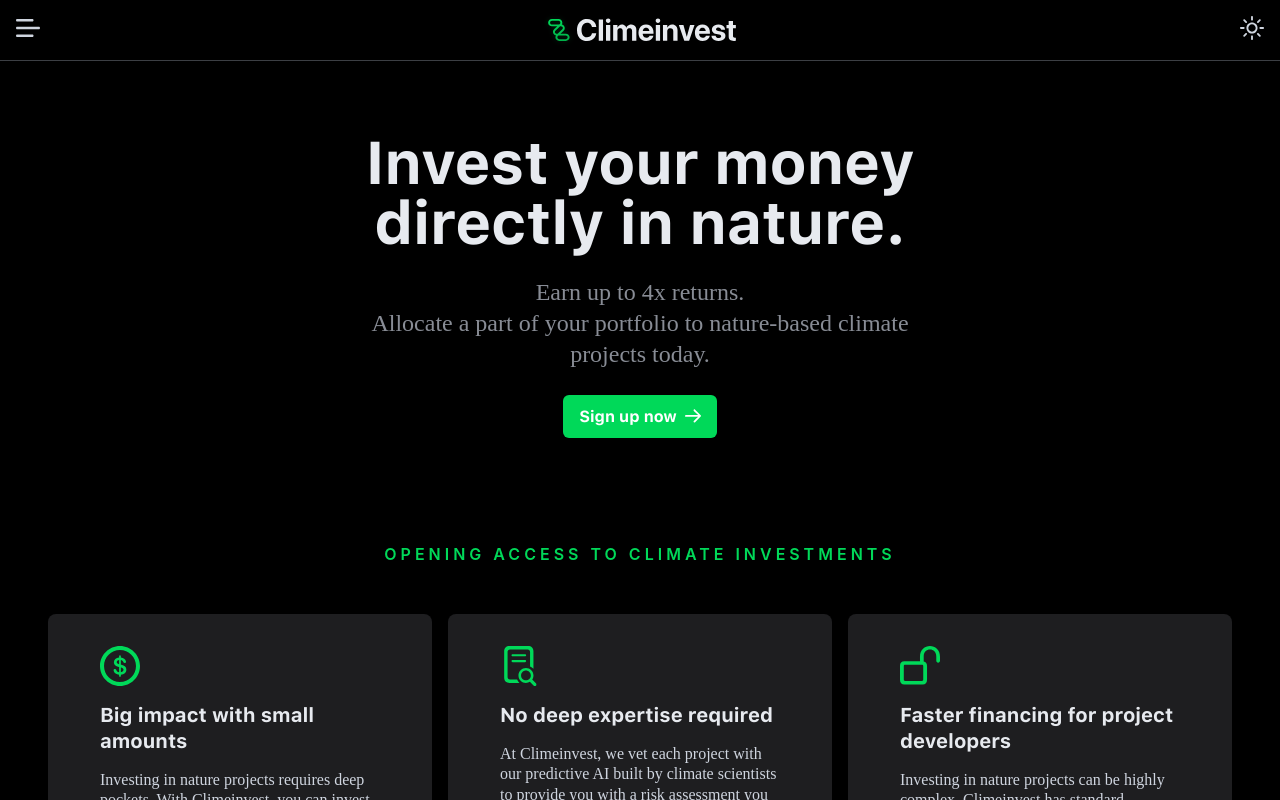
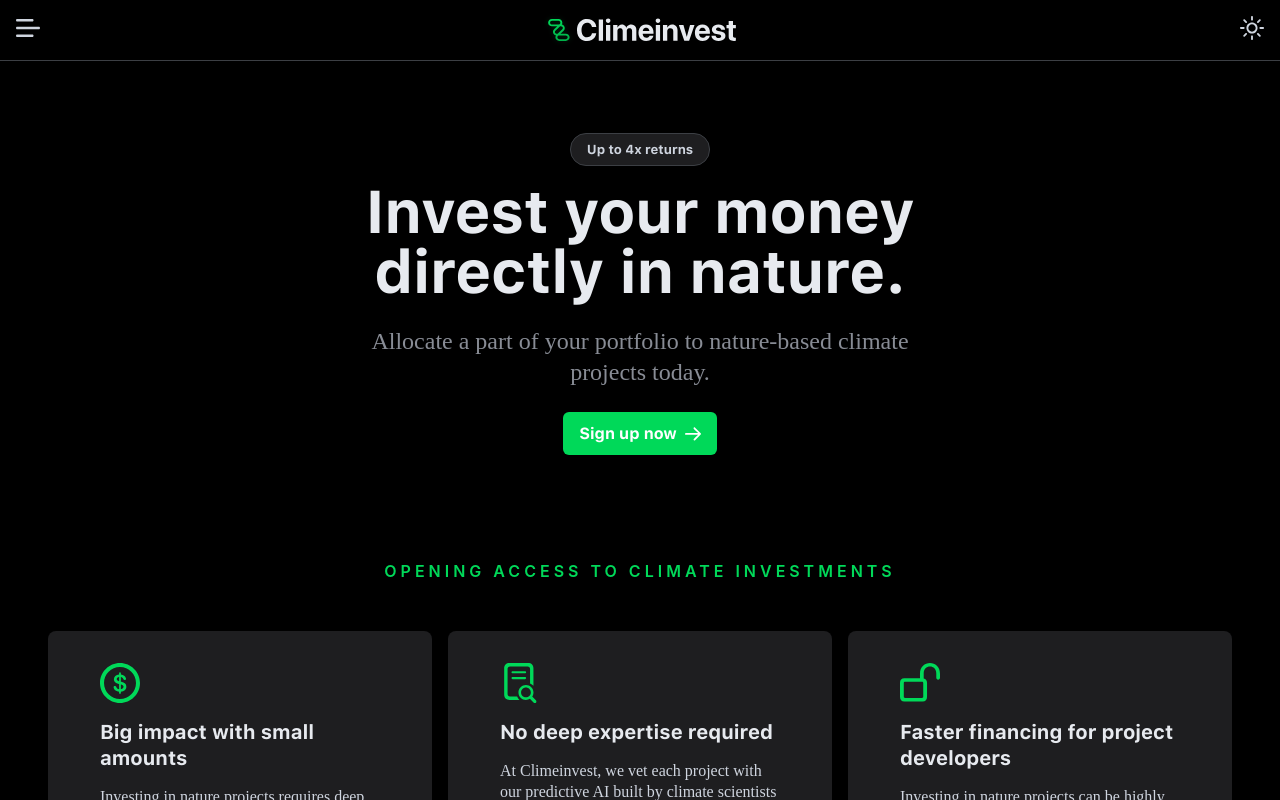
Before and after one commit to ClementeSerrano/web-app-boilerplate, a React (Create React App) app: page / in a window 1280 px wide. Shown: the top 800 px of the page. Built offline with nearby package versions, Linux system fonts and the light colour scheme; no server answers; a web font is replaced by a local one.

Commit message:
:necktie: Add InformativePill component

```diff
--- a/src/home/components/UserResearchFormButton/UserResearchFormButton.styles.ts
+++ b/src/common/components/InformativePill/InformativePill.styles.ts
@@ -1,7 +1,7 @@
 import styled from 'styled-components';
-import Button from '../../../common/components/Button/Button';
+import Button from '../Button/Button';
 
-export const UserResearchFormButtonContainer = styled(Button)`
+export const InformativePillContainer = styled(Button)`
   display: flex;
   align-items: center;
   border-radius: ${({ theme }) => theme.shape.borderRadius.md}px;
--- /dev/null
+++ b/src/common/components/InformativePill/InformativePill.tsx
@@ -0,0 +1,22 @@
+import {
+  WithChildren,
+  WithStyle,
+} from '../../interfaces/components.interfaces';
+
+import { InformativePillContainer } from './InformativePill.styles';
+
+export default function InformativePill({
+  children,
+  style,
+}: WithChildren & WithStyle) {
+  return (
+    <InformativePillContainer
+      variant="text"
+      format="outline"
+      size="sm"
+      style={style}
+    >
+      {children}
+    </InformativePillContainer>
+  );
+}
--- a/src/home/pages/sections/HeroSection/HeroSection.tsx
+++ b/src/home/pages/sections/HeroSection/HeroSection.tsx
@@ -4,7 +4,7 @@ import { useDialog } from '../../../../common/hooks/useDialog';
 import SectionContainer from '../../../../common/components/SectionContainer/SectionContainer';
 import WaitingListDialog from '../../../../auth/components/WaitingListDialog/WaitingListDialog';
 import ArrowIcon from '../../../../common/assets/icons/ArrowIcon';
-// import UserResearchFormButton from '../../../components/UserResearchFormButton/UserResearchFormButton';
+import InformativePill from '../../../../common/components/InformativePill/InformativePill';
 
 import {
   HomePageSubtitle,
@@ -23,15 +23,17 @@ export default function HeroSection() {
   return (
     <>
       <SectionContainer style={{ paddingBottom: theme.spacing.xl }}>
-        {/* <UserResearchFormButton style={{ marginBottom: theme.spacing.sm }} /> */}
+        <InformativePill style={{ marginBottom: theme.spacing.sm }}>
+          Up to 4x returns
+        </InformativePill>
 
         <HomePageTitle variant="title2">
           Invest your money directly in nature. <br />
         </HomePageTitle>
 
         <HomePageSubtitle variant="title5" color="level3">
-          Earn up to 4x returns. <br />
-          Allocate a part of your portfolio to nature-based climate projects today.
+          Allocate a part of your portfolio to nature-based climate projects
+          today.
         </HomePageSubtitle>
 
         <HomePageWaitingListButton onClick={waitingListDialog.handleOpen}>
```
Also changed, not shown: src/home/components/UserResearchFormButton/UserResearchFormButton.tsx (deleted, +0 -28 lines).
